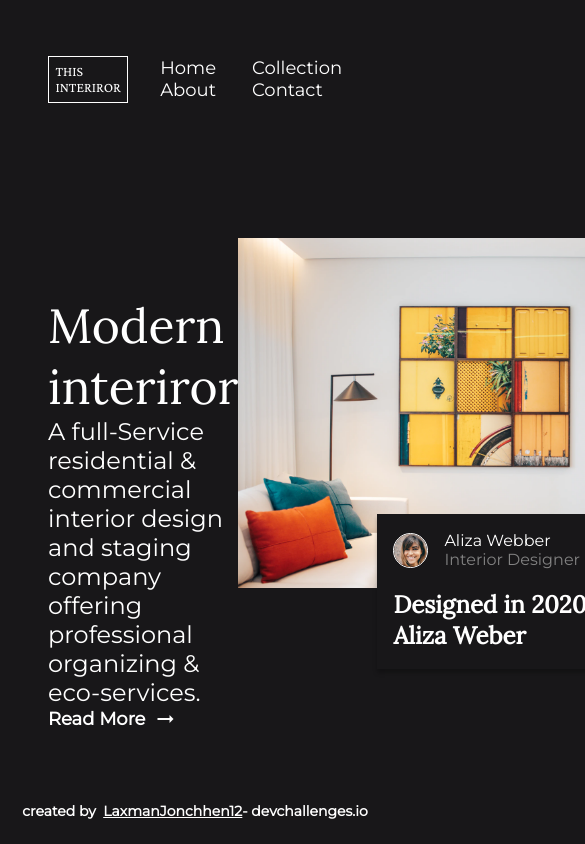
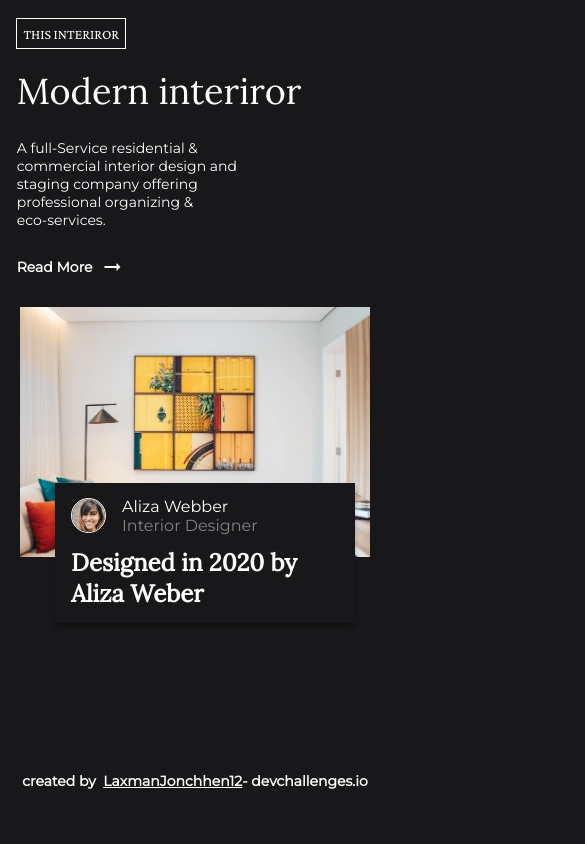
Before and after one commit to LaxmanJonchhen12/interior-consultant-challenge, a plain HTML site: page index.html in a window 390 px wide. Shown: the top 844 px of the page, 585 px wide, since content can reach past the window. Drawn offline with nearby package versions, Linux system fonts and the light colour scheme.

Commit message:
active state added

```diff
--- a/css/style.css
+++ b/css/style.css
@@ -7,7 +7,18 @@
 a{
     text-decoration: none;
     color:#fff;
+    cursor: pointer;
 }
+
+a:hover{
+    border-bottom: 2px solid white;
+}
+
+
+a:active{
+    border-bottom: 2px solid white;
+}
+
 body{
     background: #181719;
     color:#fff;
@@ -15,6 +26,8 @@ body{
 
 #container{
     height: 100vh;
+    display: flex;
+    flex-direction: column;
 }
 
 #navbar{
@@ -40,7 +53,7 @@ body{
 
 
 #navbar #list .link{
-    padding: 0 0 0 2rem;
+    margin: 0 0 0 2rem;
     font-family: 'Montserrat', sans-serif;
     font-weight: 500;
     font-size: 1.125rem;
@@ -160,3 +173,65 @@ body{
     text-decoration: underline;
     cursor: pointer;
 }
+
+/* media query for mobile design */
+@media screen and (max-width: 590px) {
+
+    #container #navbar{
+        height:8vh;
+    }
+
+    #container #navbar #brand{
+        margin: 0rem 0 0 1rem;
+    }
+
+    #container #navbar #list{
+        margin:0;
+        display: none;
+    }
+
+    #container #content{
+        flex-direction:column;
+    }
+
+    #container #content #description{
+        margin: 0rem 0rem 0rem -4.5rem;
+        height: 25vh;
+    }
+
+    #content #read__more #rm{
+        font-size: 0.875rem;
+    }
+
+    #container #content #description #info{
+        max-width: 250px;
+        font-size: 0.875rem;
+    }
+
+    #container #content #description #main__title{
+        font-size: 2.25rem;
+    }
+
+    #container #content #content__image{
+        margin: 0;
+    }
+
+    #container #content #content__image #bg{
+        width:350px;
+        height: 250px;
+    }
+
+    #content{
+        height: 75vh;
+    }
+
+    #content #content__image #creator__info{
+        left:35px;
+        width:300px;
+        height: 140px;
+    }
+
+    #footer{
+        padding: 5rem 0 0 0;
+    }
+}
```
